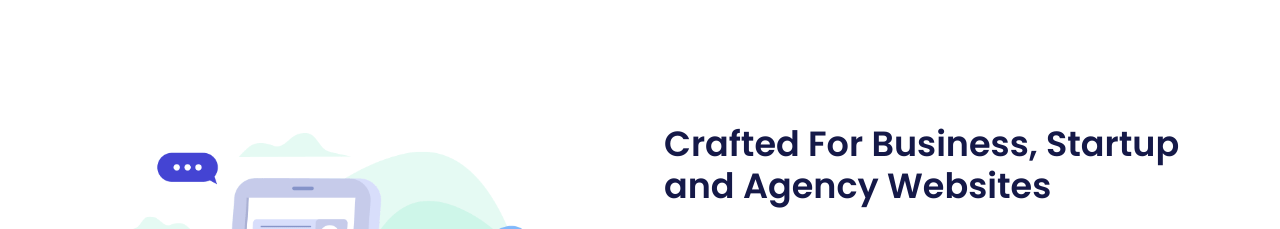
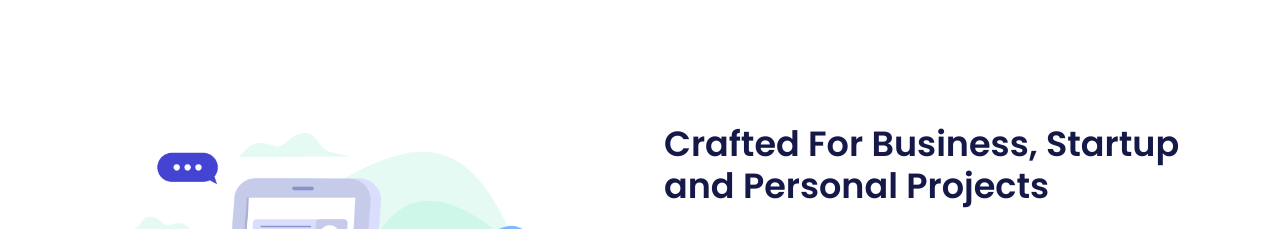
Before and after one commit to gyanprabhat7/flexibizlanding, a plain HTML site: page index.html in a window 1280 px wide. Shown: the part 1360-1589 px from the top of the page. Drawn offline with Linux system fonts and the light colour scheme; files whose address does not match are found by name.

Commit message:
Update index.html

```diff
--- a/index.html
+++ b/index.html
@@ -195,7 +195,7 @@
           <!-- Start Col -->
           <div class="col-lg-6 col-md-12 pl-4">
             <div class="business-item-info">
-              <h3>Crafted For Business, Startup and Agency Websites</h3>
+              <h3>Crafted For Business, Startup and Personal Projects</h3>
               <p>
                 Flexi Biz offers modules for CRM, Sales, Inventory, Invoicing,
                 and more, all in one integrated platform. By centralizing your
```
